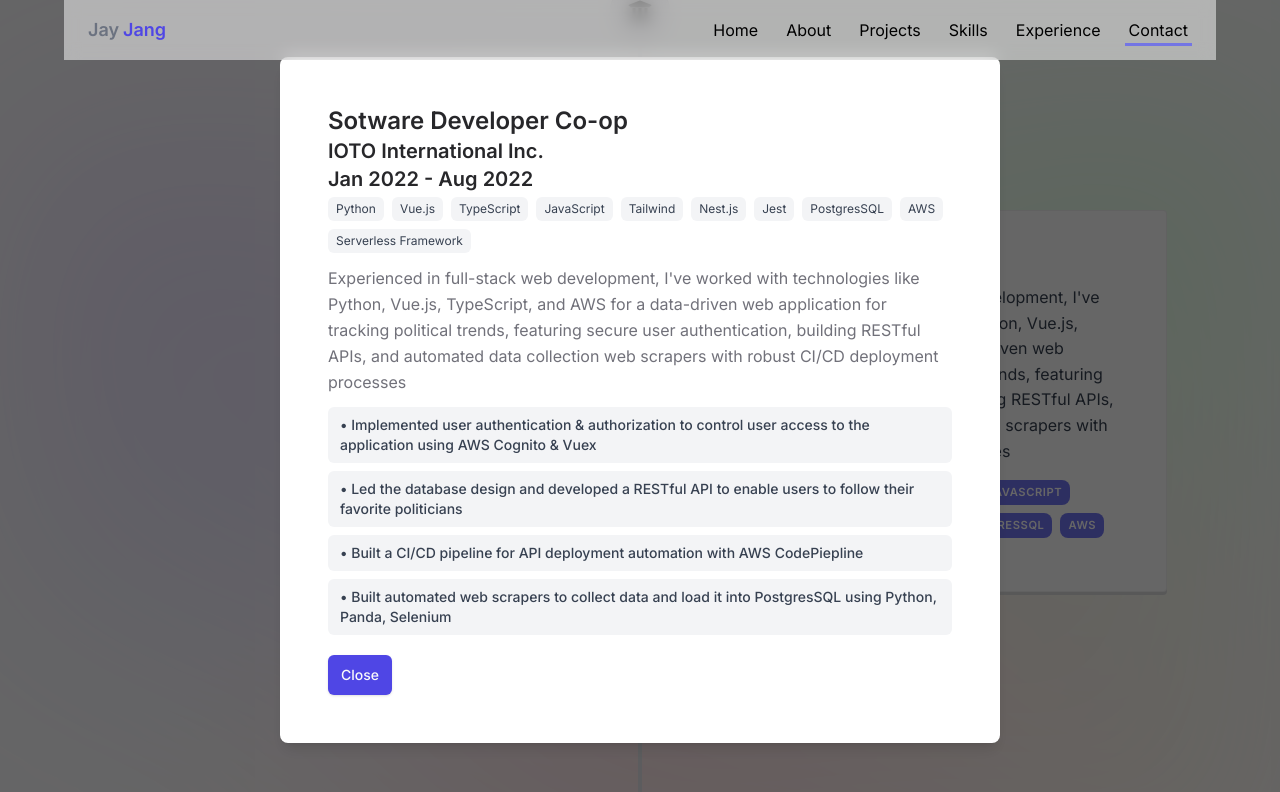
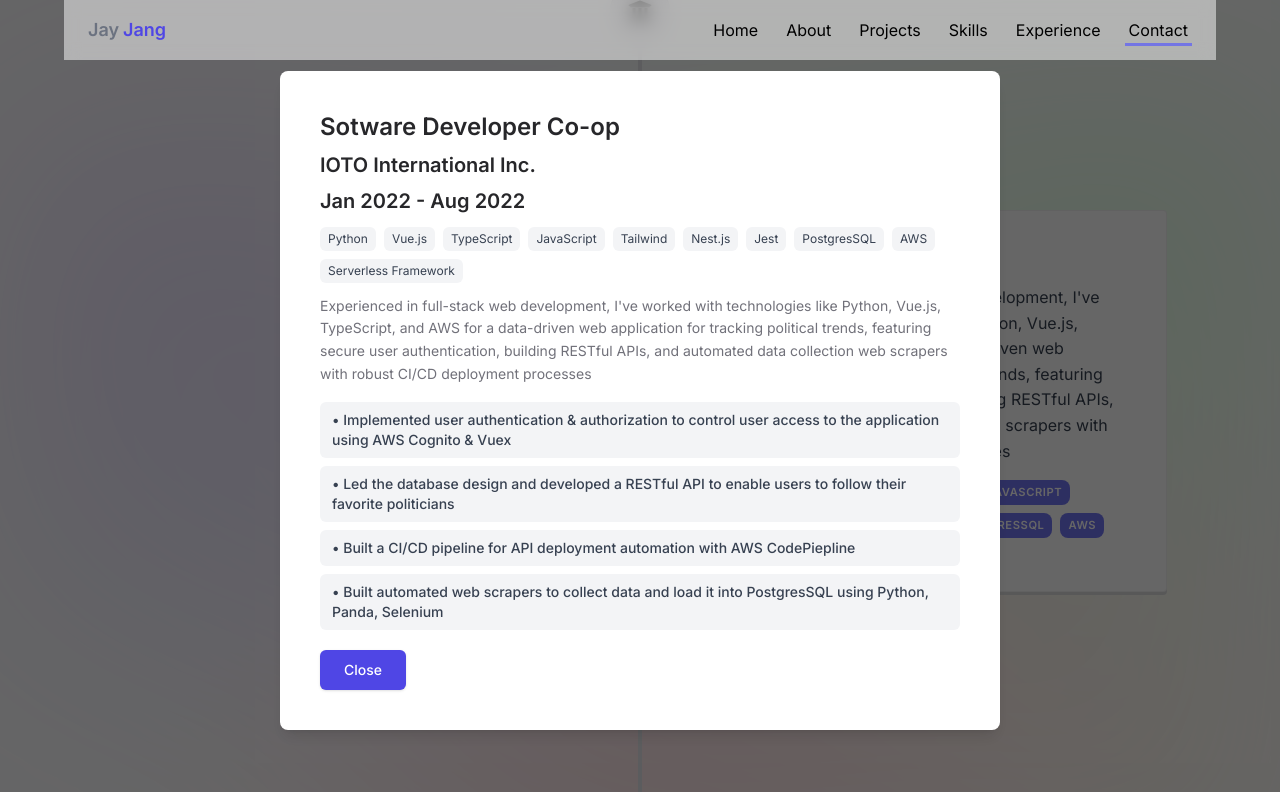
Before and after one commit to jayjang0209/porfolio-website, a Next.js app: page / in a window 1280 px wide. Both pictures are taken after a click on the element 934 px from the left and 4238 px from the top of the page. Shown: the part 3838-4630 px from the top of the page. Built offline with nearby package versions, Linux system fonts and the light colour scheme.

Commit message:
enable vertical scrolling

```diff
--- a/components/experience-modal.tsx
+++ b/components/experience-modal.tsx
@@ -1,59 +1,60 @@
-import React from 'react'
-import type { ExperienceModalPropsType } from '@/types/components/ExperienceModalPropsType'
+import React from "react";
+import type { ExperienceModalPropsType } from "@/types/components/ExperienceModalPropsType";
 
+export default function ExperienceModal({
+  experience,
+  onClose,
+}: ExperienceModalPropsType): JSX.Element | null {
+  if (!experience) return null;
 
-export default function ExperienceModal({ experience, onClose }: ExperienceModalPropsType): JSX.Element | null {
-  if (!experience) return null
-
-  const { title, place, description, details, date } = experience
+  const { title, place, description, details, date } = experience;
 
   return (
-    <div className="fixed inset-0 bg-black bg-opacity-60 z-30 flex justify-center items-center ">
-      <div className="bg-white max-w-[90%] p-2 rounded-lg shadow-lg  sm:w-[35rem] md:w-[45rem]">
-        <div className="flex flex-col sm:flex-row">
-          <div className="flex flex-col items-center justify-center"></div>
-          <div className="flex flex-col justify-center px-5 sm:px-10 py-5 sm:py-10">
-            <h3 className="flex text-2xl font-semibold text-zinc-800">
-              {title}
-            </h3>
-            <h4 className="flex text-xl font-semibold text-zinc-800">
-              {place}
-            </h4>
-            <h4 className="flex text-xl font-semibold text-zinc-800">
-              {date}
-            </h4>
-            <div className="flex flex-wrap gap-2 mt-1 mb-1">
-              {details && details.skills.map((skill) => (
+    <div className="fixed inset-0 bg-black bg-opacity-60 z-30 flex justify-center items-center p-4">
+      <div className="bg-white rounded-lg shadow-lg overflow-y-auto max-h-[85vh] w-full sm:max-w-[35rem] md:max-w-[45rem]">
+        <div className="px-5 py-5 sm:px-10 sm:py-10">
+          <h3 className="text-2xl font-semibold text-zinc-800">{title}</h3>
+          <h4 className="text-xl font-semibold text-zinc-800 mt-2">{place}</h4>
+          <h4 className="text-xl font-semibold text-zinc-800 mt-2">{date}</h4>
+
+          {/* Skills */}
+          <div className="flex flex-wrap gap-2 mt-3">
+            {details?.skills?.map((skill, index) => (
               <span
-                  key={skill}
+                key={index}
                 className="text-xs text-gray-700 bg-gray-100 px-2 py-1 rounded-md"
               >
                 {skill}
               </span>
             ))}
           </div>
-            <p className="text-s mt-2 mb-3 leading-relaxed text-zinc-500 ">
+
+          {/* Description */}
+          <p className="text-sm mt-3 leading-relaxed text-zinc-500">
             {description}
           </p>
-            <ul className="mt-4 sm:mt-auto list-none pl-0">
-              {details && details.tasks.map((task, index) => (
+
+          {/* Tasks */}
+          <ul className="list-none pl-0 mt-4">
+            {details?.tasks?.map((task, index) => (
               <li
                 key={index}
-                  className="mb-2 flex items-start text-sm font-medium text-gray-700 bg-gray-100 px-3 py-2 rounded-md relative"
+                className="mb-2 text-sm font-medium text-gray-700 bg-gray-100 px-3 py-2 rounded-md"
               >
                 • {task}
               </li>
             ))}
           </ul>
+
+          {/* Close Button */}
           <button
             onClick={onClose}
-              className="mt-3 w-16 inline-flex h-10 items-center justify-center gap-2 rounded-md bg-indigo-600 px-6 text-sm font-medium text-zinc-50 shadow transition-colors hover:bg-indigo-900/90 focus-visible:outline-none focus-visible:ring-1 focus-visible:ring-zinc-950 disabled:pointer-events-none disabled:opacity-50 dark:bg-zinc-50 dark:text-zinc-900 dark:hover:bg-zinc-50/90 dark:focus-visible:ring-zinc-300"
+            className="mt-3 inline-flex h-10 items-center justify-center gap-2 rounded-md bg-indigo-600 px-6 text-sm font-medium text-white shadow transition-colors hover:bg-indigo-900/90 focus:outline-none focus:ring-1 focus:ring-zinc-950 dark:hover:bg-zinc-50/90 dark:focus:ring-zinc-300"
           >
             Close
           </button>
         </div>
       </div>
     </div>
-    </div>
-  )
+  );
 }
--- a/components/experience.tsx
+++ b/components/experience.tsx
@@ -29,6 +29,7 @@ export default function Experience() {
         {experiencesData.map((item, index) => (
           <React.Fragment key={index}>
             <VerticalTimelineElement
+              className={item.type === "Work" ? "work-experience-hover" : ""}
               visible={true}
               contentStyle={{
                 background: "#fff",
```
Lines whose indentation alone changed are shown as unchanged.
